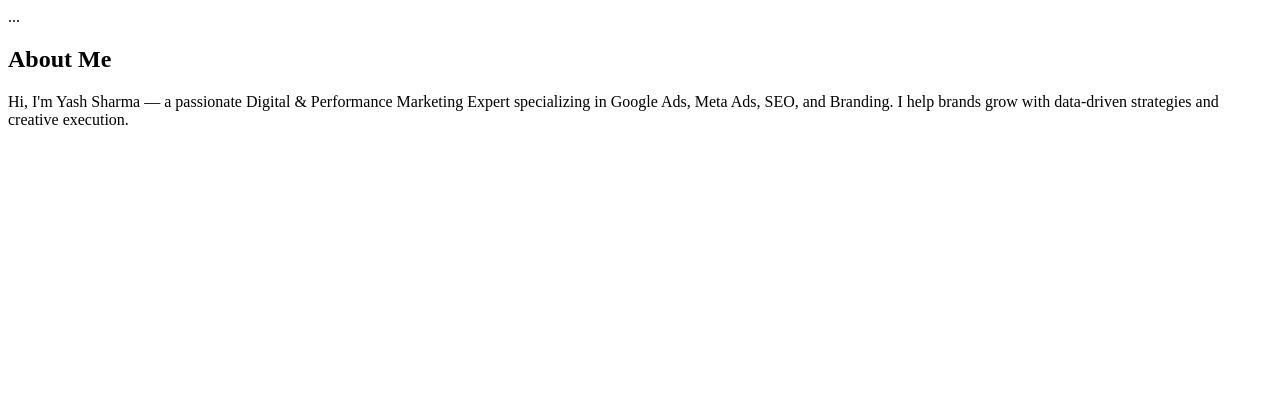
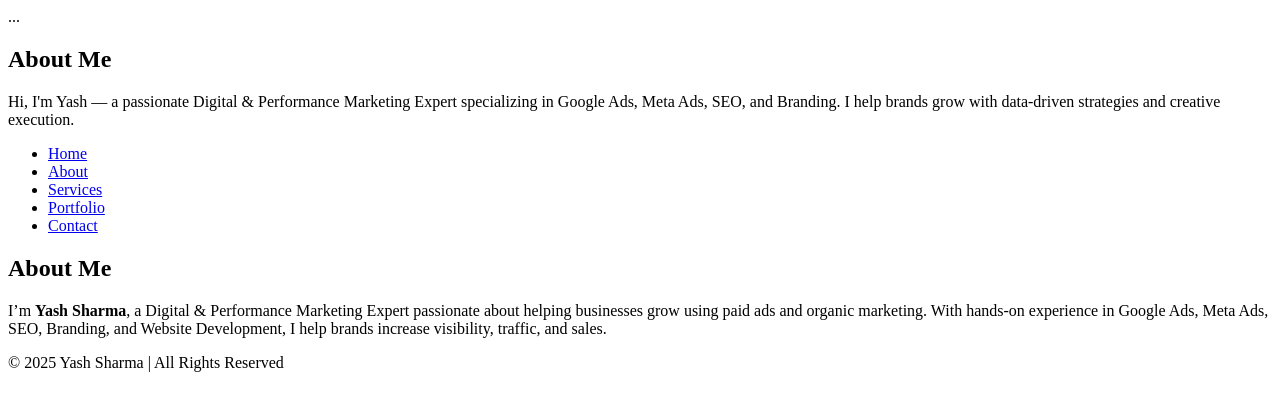
Before and after one commit to yashsharma-b26/Yash, a plain HTML site: page about.html in a window 1280 px wide. Drawn offline with Linux system fonts and the light colour scheme.

Commit message:
Update about.html

```diff
--- a/about.html
+++ b/about.html
@@ -10,7 +10,36 @@
   <nav>...</nav>
   <section class="about">
     <h1>About Me</h1>
-    <p>Hi, I'm Yash Sharma — a passionate Digital & Performance Marketing Expert specializing in Google Ads, Meta Ads, SEO, and Branding. I help brands grow with data-driven strategies and creative execution.</p>
+    <p>Hi, I'm Yash  — a passionate Digital & Performance Marketing Expert specializing in Google Ads, Meta Ads, SEO, and Branding. I help brands grow with data-driven strategies and creative execution.</p>
   </section>
 </body>
 </html>
+<!DOCTYPE html>
+<html lang="en">
+<head>
+  <meta charset="UTF-8">
+  <meta name="viewport" content="width=device-width, initial-scale=1.0">
+  <title>About | Yash Sharma</title>
+  <link rel="stylesheet" href="style.css">
+</head>
+<body>
+  <nav>
+    <ul>
+      <li><a href="index.html">Home</a></li>
+      <li><a href="about.html" class="active">About</a></li>
+      <li><a href="services.html">Services</a></li>
+      <li><a href="portfolio.html">Portfolio</a></li>
+      <li><a href="contact.html">Contact</a></li>
+    </ul>
+  </nav>
+
+  <section class="about">
+    <h1>About Me</h1>
+    <p>I’m <strong>Yash Sharma</strong>, a Digital & Performance Marketing Expert passionate about helping businesses grow using paid ads and organic marketing. With hands-on experience in Google Ads, Meta Ads, SEO, Branding, and Website Development, I help brands increase visibility, traffic, and sales.</p>
+  </section>
+
+  <footer>
+    <p>© 2025 Yash Sharma | All Rights Reserved</p>
+  </footer>
+</body>
+</html>
```
